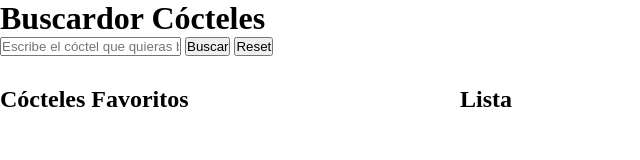
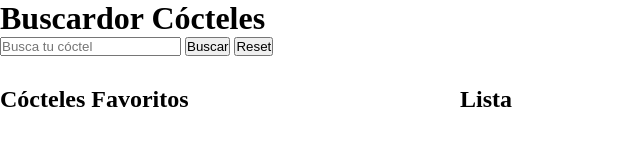
Before and after one commit to Adalab/modulo-2-evaluacion-final-JoannaBusmail, a website: page src/html/index.html in a window 1280 px wide. Shown: the full height of the page, 0-640 px from the left. Drawn offline with nearby package versions, Linux system fonts and the light colour scheme; files that its build step writes are made by us from their sources.

Commit message:
working againgit add -A!

```diff
--- a/src/html/partials/search.html
+++ b/src/html/partials/search.html
@@ -7,7 +7,7 @@
         class="js_input"
         type="text"
         id="search"
-        placeholder="Escribe el cóctel que quieras buscar"
+        placeholder="Busca tu cóctel"
       />
       <button class="js_searchBtn">Buscar</button>
       <button class="js_resetBtn">Reset</button>
```
